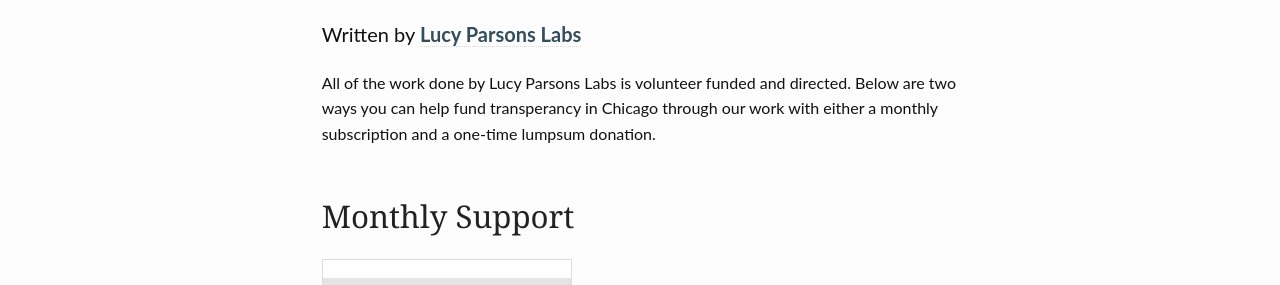
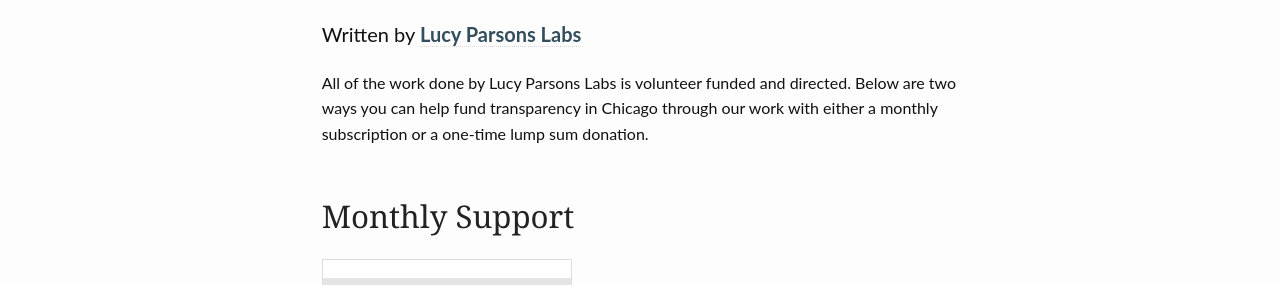
Before and after one commit to saltthefries/lucyparsonslabs.com, a Jekyll site: the page built from pages/donate.md, in a window 1280 px wide. Shown: the part 300-585 px from the top of the page. Built offline with Jekyll 4.4.1, drawn with Linux system fonts in a browser that asks for light colours.

Commit message:
updating verbage on donate page

```diff
--- a/pages/donate.md
+++ b/pages/donate.md
@@ -7,7 +7,7 @@
 permalink: "/donate/"
 ---
 
-All of the work done by Lucy Parsons Labs is volunteer funded and directed. Below are two ways you can help fund transperancy in Chicago through our work with either a monthly subscription and a one-time lumpsum donation.
+All of the work done by Lucy Parsons Labs is volunteer funded and directed. Below are two ways you can help fund transparency in Chicago through our work with either a monthly subscription or a one-time lump sum donation.
 
 ## Monthly Support
 <b></b>
```
